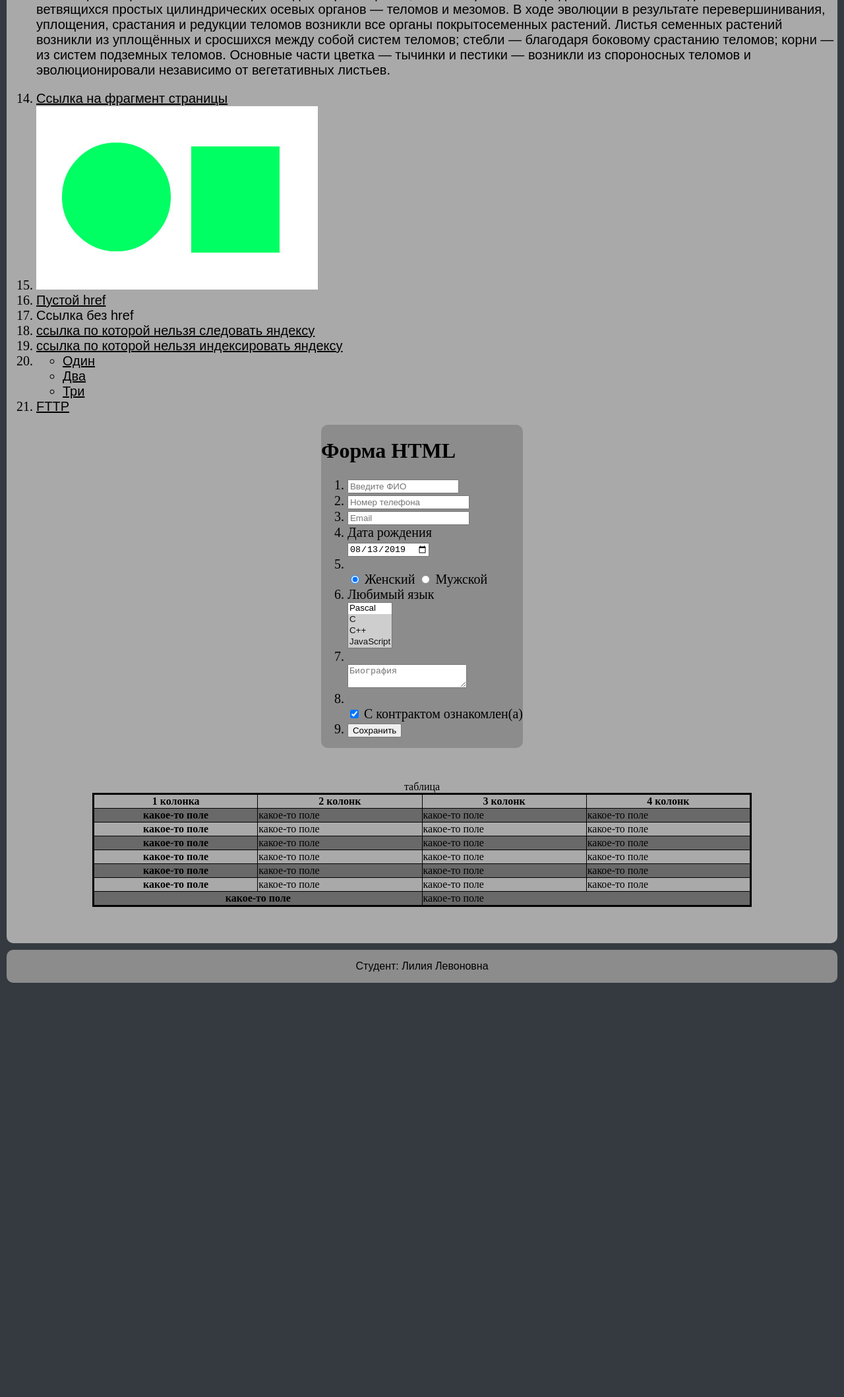
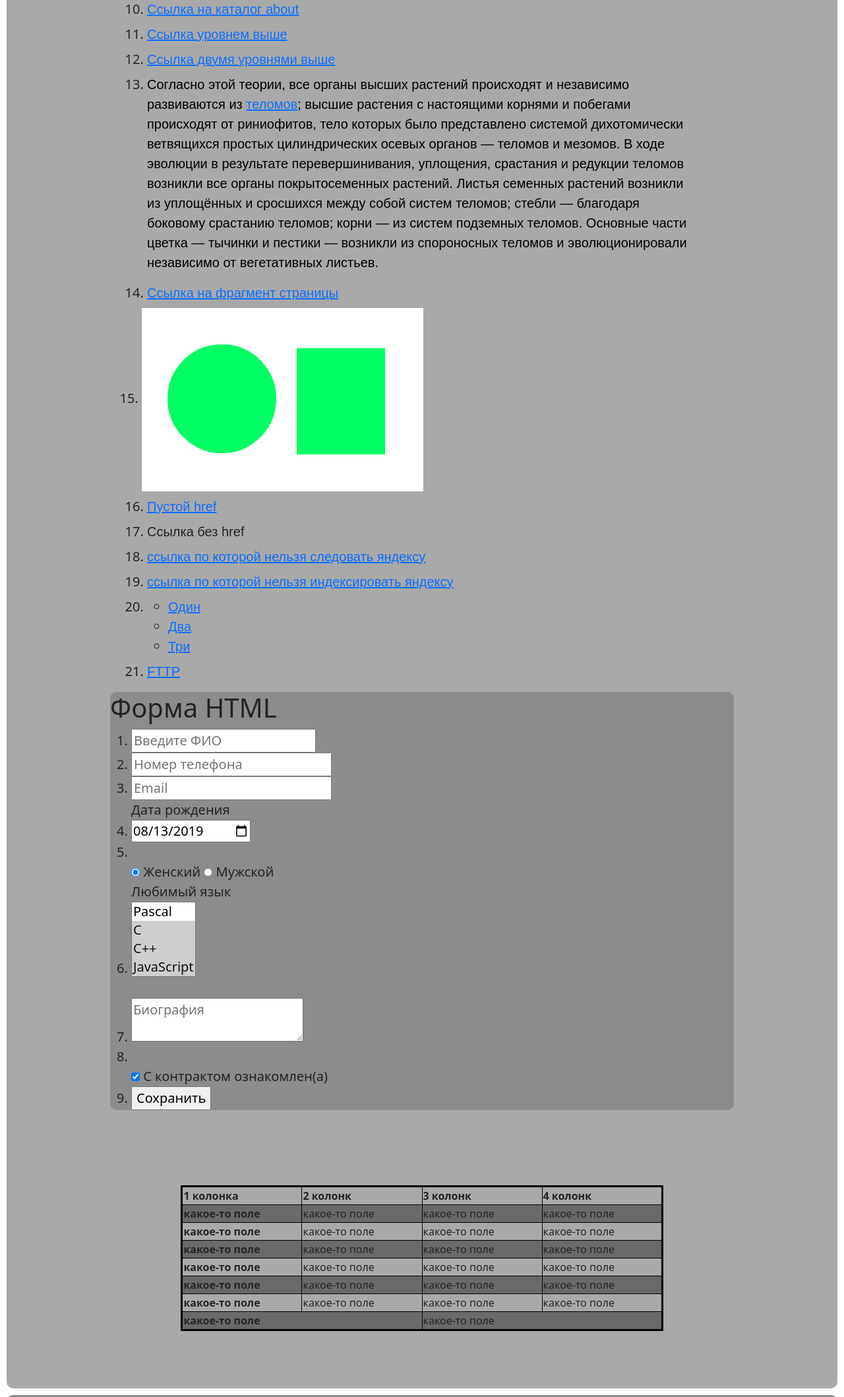
Before and after one commit to LiliyaBabadjanyan/Web222, a plain HTML site: page index.html in a window 1280 px wide. Shown: the part 682-2800 px from the top of the page at 66% size. Before the commit the page ends 2182 px from the top, so only its background shows below. Drawn offline with nearby package versions, Linux system fonts and the light colour scheme.

```diff
--- a/index.html
+++ b/index.html
@@ -4,117 +4,75 @@
   <link rel="stylesheet" href="css/ProbaStyle.css">
   <meta charset="UTF-8">
   <title>Title</title>
+  <link rel="stylesheet" href="css/ProbaStyle.css">
   <meta name="viewport" content="width=device-width, initial-scale=1.0">
+  <link href="https://cdn.jsdelivr.net/npm/bootstrap@5.0.2/dist/css/bootstrap.min.css" rel="stylesheet" integrity="sha384-EVSTQN3/azprG1Anm3QDgpJLIm9Nao0Yz1ztcQTwFspd3yD65VohhpuuCOmLASjC" crossorigin="anonymous">
 </head>
 <body>
 <header>
   <div class="header-wraper">
     <div class="head">
+      <div class="col-12 col-md-4 d-flex justify-content-md-start justify-content-between align-items-center">
   <img src="img/skala.jpg" alt="image" class="logo">
-  <h3>Второе дз</h3>
+  <h3 class="name-project m-0" >Второе дз</h3>
       </div>
+    </div>
+    <div class="col-12 col-md-8 d-flex justify-content-md-end flex-column justify-content-center align-items-center flex-md-row">
   <nav>
-  <ul class="nav-wraper">
-    <li class="nav-item-wraper"><a href="#top1" class="nav-item" >Ссылка 1</a></li>
-    <li class="nav-item-wraper"><a href="#top2" class="nav-item">Ссылка 2</a></li>
-    <li class="nav-item-wraper"><a href="#" class="nav-item">Меню</a></li>
+  <ul class="nav-wraper  m-0 p-0">
+    <li class="nav-item-wraper d-md-inline-block d-block m-3"><a href="#top1" class="nav-item" >Ссылка 1</a></li>
+    <li class="nav-item-wraper d-md-inline-block d-block m-3"><a href="#top2" class="nav-item">Ссылка 2</a></li>
+    <li class="nav-item-wraper d-md-inline-block d-block m-3"><a href="#" class="nav-item">Меню</a></li>
+  </ul>
   </nav>
+    </div>
   </div>
 </header>
 <main>
-  <ol>
-    <li><a href="http://kubsu.ru"> Кубгу </a> </li>
-    <li><a href="https://kubsu.ru/">Кубгу</a></li>
-    <li><a href="https://ru.wikipedia.org/wiki/Flower"><img src="img/image.jpg" height="200" width="500" alt="цветочек" class="img-1"></a></li>
-    <li><a href="1111.html">Сокращенная ссылка на внутренюю страницу</a></li>
-    <li><a href="./index.html">Сокращенная ссылка на главную страницу</a></li>
-    <li><a href="#bottom">нижняя часть страницы(фрагмент текущей)</a></li>
-    <li><a href="https://www.onlinestor.com?product=socks&color=black&size=m">Ссылка с 3 параметрами </a></li>
-    <li><a href="https://www.kubsu.ru/index.php/?id=section-content">Ссылка с параметром id</a></li>
-    <li><a href="./1111.html">Относительная ссылка на странице в текущем каталоге</a></li>
-    <li><a href="./about/1888.html">Ссылка на каталог about </a></li>
-    <li><a href="../19999.html">Ссылка уровнем выше</a></li>
-    <li><a href="../../2000.html">Ссылка двумя уровнями выше</a></li>
-    <li><p>Согласно этой теории, все органы высших растений происходят и независимо развиваются из <a href="https://ru.wikipedia.org/wiki/%D0%A2%D0%B5%D0%BB%D0%BE%D0%BC">теломов</a>;
+  <div class="container p-0">
+    <div class="row">
+      <div class="col-12 col-md-10 mx-auto d-flex flex-column justify-content-center align-items-center">
+        <div class="block my-3 order-2 order-md-0">
+          <ol class="list px-md-5 px-3">
+            <li class="m-3 m-sm-2"><a href="http://kubsu.ru"> Кубгу </a> </li>
+            <li class="m-3 m-sm-2"><a href="https://kubsu.ru/">Кубгу</a></li>
+            <li class="m-3 m-sm-2"><a href="https://ru.wikipedia.org/wiki/Flower"><img src="img/image.jpg" height="200" width="500" alt="цветочек" class="img-1"></a></li>
+            <li class="m-3 m-sm-2"><a href="1111.html">Сокращенная ссылка на внутренюю страницу</a></li>
+            <li class="m-3 m-sm-2"><a href="./index.html">Сокращенная ссылка на главную страницу</a></li>
+            <li class="m-3 m-sm-2"><a href="#bottom">нижняя часть страницы(фрагмент текущей)</a></li>
+            <li class="m-3 m-sm-2"><a href="https://www.onlinestor.com?product=socks&color=black&size=m">Ссылка с 3 параметрами </a></li>
+            <li class="m-3 m-sm-2"><a href="https://www.kubsu.ru/index.php/?id=section-content">Ссылка с параметром id</a></li>
+            <li class="m-3 m-sm-2"><a href="./1111.html">Относительная ссылка на странице в текущем каталоге</a></li>
+            <li class="m-3 m-sm-2"><a href="./about/1888.html">Ссылка на каталог about </a></li>
+            <li class="m-3 m-sm-2"><a href="../19999.html">Ссылка уровнем выше</a></li>
+            <li class="m-3 m-sm-2"><a href="../../2000.html">Ссылка двумя уровнями выше</a></li>
+            <li class="m-3 m-sm-2"><p>Согласно этой теории, все органы высших растений происходят и независимо развиваются из <a href="https://ru.wikipedia.org/wiki/%D0%A2%D0%B5%D0%BB%D0%BE%D0%BC">теломов</a>;
               высшие растения с настоящими корнями и побегами происходят от риниофитов, тело которых было представлено системой
             дихотомически ветвящихся простых цилиндрических осевых органов — теломов и мезомов. В ходе эволюции в результате
             перевершинивания, уплощения, срастания и редукции теломов возникли все органы покрытосеменных растений.
             Листья семенных растений возникли из уплощённых и сросшихся между собой систем теломов; стебли — благодаря боковому
             срастанию теломов; корни — из систем подземных теломов. Основные части цветка — тычинки и пестики — возникли из
             спороносных теломов и эволюционировали независимо от вегетативных листьев.</p></li>
-    <li><a href="https://librebook.me/flowers_for_algernon/vol1/2#:~:text=%D0%94%D0%BE%D0%BA%20%D0%A8%D1%82%D1%80%D0%B0%D1%83%D1%81%20%D1%81%D0%BA%D0%B0%D0%B7%D0%B0%D0%BB,%D0%BA%D0%BE%D0%B3%D0%B4%D0%B0%20%D1%8F%20%D0%B7%D0%B0%D1%85%D0%BE%D1%87%D1%8E.">
+            <li class="m-3 m-sm-2"><a href="https://librebook.me/flowers_for_algernon/vol1/2#:~:text=%D0%94%D0%BE%D0%BA%20%D0%A8%D1%82%D1%80%D0%B0%D1%83%D1%81%20%D1%81%D0%BA%D0%B0%D0%B7%D0%B0%D0%BB,%D0%BA%D0%BE%D0%B3%D0%B4%D0%B0%20%D1%8F%20%D0%B7%D0%B0%D1%85%D0%BE%D1%87%D1%8E.">
             Ссылка на фрагмент страницы </a></li>
             <li><img src="img/46.jpg" usemap = "#figuri" alt="figures">
             <map name = "figuri" >
             <area shape = "rect" coords = "236,61,367,224" href = "https://en.wikipedia.org/wiki/Rectangle" alt = "квадрат" >
             <area shape = "circle" coords = "120,134,80" href = "https://en.wikipedia.org/wiki/Circle" alt = "круг." >
             </map>
-    <li><a href="#">Пустой href</a></li>
-    <li><a>Ссылка без href</a></li>
-    <li> <a href="https://kubsu.ru/" rel="nofollow">ссылка по которой нельзя следовать яндексу</a></li>
-    <li><!--noindex--><a href="https://kubsu.ru/">ссылка по которой нельзя индексировать яндексу</a><!--/noindex--></li>
-    <li> <ul>
+            <li class="m-3 m-sm-2"><a href="#">Пустой href</a></li>
+            <li class="m-3 m-sm-2"><a>Ссылка без href</a></li>
+            <li class="m-3 m-sm-2"> <a href="https://kubsu.ru/" rel="nofollow">ссылка по которой нельзя следовать яндексу</a></li>
+            <li class="m-3 m-sm-2"><!--noindex--><a href="https://kubsu.ru/">ссылка по которой нельзя индексировать яндексу</a><!--/noindex--></li>
+            <li class="m-3 m-sm-2">
+              <ul>
               <li><a href="https://ru.wikipedia.org/wiki/%D0%9A%D0%BE%D1%88%D0%BA%D0%B0" title=”Котики”>Один</a></li>
               <li><a href="https://ru.wikipedia.org/wiki/%D0%A1%D0%BE%D0%B1%D0%B0%D0%BA%D0%B0" title=”Собачки”>Два</a></li>
               <li><a href="https://ru.wikipedia.org/wiki/%D0%92%D1%8B%D0%B4%D1%80%D0%B0" title="Выдры">Три</a></li>
-    </ul></li>
-    <li> <a href="ftp://demo:password@test.rebex.net/pub/example/readme.txt"> FTTP </a> </li>
+        </ul>
+            </li>
+    <li class="m-3 m-sm-2"> <a href="ftp://demo:password@test.rebex.net/pub/example/readme.txt"> FTTP </a> </li>
   </ol>
-  <table class="first-table" id="top1">
-    <caption>таблица</caption>
-    <thead>
-    <tr>
-      <th scope="col">1 колонка</th>
-      <th scope="col">2 колонк</th>
-      <th scope="col">3 колонк</th>
-      <th scope="col">4 колонк</th>
-    </tr>
-    </thead>
-    <tbody>
-    <tr class="chet-item">
-      <th scope="row">какое-то поле</th>
-      <td>какое-то поле</td>
-      <td>какое-то поле</td>
-      <td>какое-то поле</td>
-    </tr>
-    <tr>
-      <th scope="row">какое-то поле</th>
-      <td>какое-то поле</td>
-      <td>какое-то поле</td>
-      <td>какое-то поле</td>
-    </tr>
-    <tr class="chet-item">
-      <th scope="row">какое-то поле</th>
-      <td>какое-то поле</td>
-      <td>какое-то поле</td>
-      <td>какое-то поле</td>
-    </tr>
-    <tr>
-      <th scope="row">какое-то поле</th>
-      <td>какое-то поле</td>
-      <td>какое-то поле</td>
-      <td>какое-то поле</td>
-    </tr>
-    <tr class="chet-item">
-      <th scope="row">какое-то поле</th>
-      <td>какое-то поле</td>
-      <td>какое-то поле</td>
-      <td>какое-то поле</td>
-    </tr>
-    <tr>
-      <th scope="row">какое-то поле</th>
-      <td>какое-то поле</td>
-      <td>какое-то поле</td>
-      <td>какое-то поле</td>
-    </tr>
-    </tbody>
-    <tfoot>
-    <tr class="chet-item">
-      <th scope="row" colspan="2">какое-то поле</th>
-      <td colspan="2">какое-то поле</td>
-    </tr>
-    </tfoot>
-  </table>
           <form id="top2">
             <h1>Форма HTML</h1>
             <ol>
@@ -169,10 +127,76 @@
               <li><input type="submit" value="Сохранить"></li>
             </ol>
           </form>
+          </div>
+        <div class="block first-table my-3 p-3 order-0 order-md-1">
+        <table class="mx-auto" id="top1">
+          <thead>
+          <tr class="border-1">
+            <th scope="col" class="border-1">1 колонка</th>
+            <th scope="col" class="border-1">2 колонк</th>
+            <th scope="col" class="border-1">3 колонк</th>
+            <th scope="col" class="border-1">4 колонк</th>
+          </tr>
+          </thead>
+          <tbody>
+          <tr class="chet-item border-1">
+            <th scope="row" class="border-1">какое-то поле</th>
+            <td class="border-1">какое-то поле</td>
+            <td class="border-1">какое-то поле</td>
+            <td class="border-1">какое-то поле</td>
+          </tr>
+          <tr class="border-1">
+            <th scope="row" class="border-1">какое-то поле</th>
+            <td class="border-1">какое-то поле</td>
+            <td class="border-1">какое-то поле</td>
+            <td class="border-1">какое-то поле</td>
+          </tr>
+          <tr class="chet-item border-1">
+            <th scope="row" class="border-1">какое-то поле</th>
+            <td class="border-1">какое-то поле</td>
+            <td class="border-1">какое-то поле</td>
+            <td class="border-1">какое-то поле</td>
+          </tr>
+          <tr>
+            <th scope="row" class="border-1">какое-то поле</th>
+            <td class="border-1">какое-то поле</td>
+            <td class="border-1">какое-то поле</td>
+            <td class="border-1">какое-то поле</td>
+          </tr>
+          <tr class="chet-item border-1">
+            <th scope="row" class="border-1">какое-то поле</th>
+            <td class="border-1">какое-то поле</td>
+            <td class="border-1">какое-то поле</td>
+            <td class="border-1">какое-то поле</td>
+          </tr>
+          <tr class="border-1">
+            <th scope="row" class="border-1">какое-то поле</th>
+            <td class="border-1">какое-то поле</td>
+            <td class="border-1">какое-то поле</td>
+            <td class="border-1">какое-то поле</td>
+          </tr>
+          </tbody>
+          <tfoot>
+          <tr class="chet-item border-1">
+            <th scope="row" colspan="2" class="border-1">какое-то поле</th>
+            <td colspan="2" class="border-1">какое-то поле</td>
+          </tr>
+          </tfoot>
+        </table>
+        </div>
+      </div>
+    </div>
+  </div>
 </main>
 <footer>
+  <div class="container">
+    <div class="row">
+      <div class="col-12 col-md d-flex flex-column justify-content-center align-items-center">
   <a id="bottom"></a>
   <p>Студент: Лилия Левоновна</p>
+      </div>
+    </div>
+  </div>
 </footer>
 </body>
 </html>
```
Lines whose indentation alone changed are shown as unchanged.
